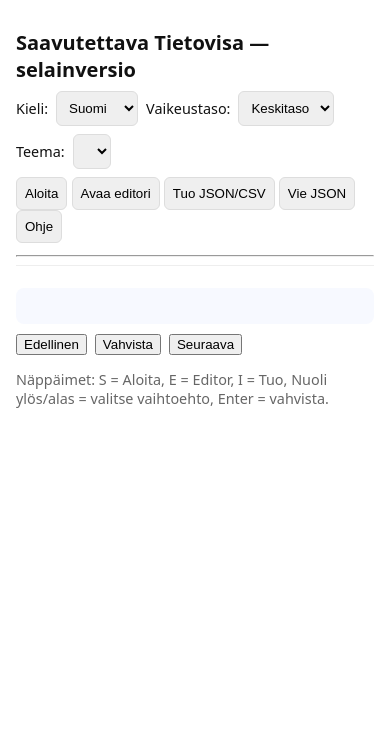
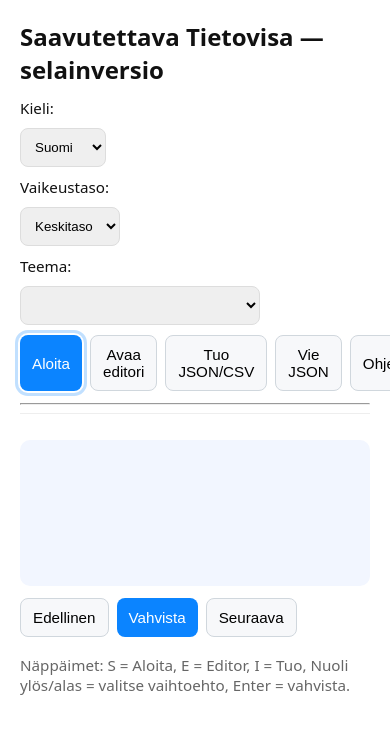
Before and after one commit to panujansson-pixel/saavutettavatietovisa, a plain HTML site: page index.html in a window 390 px wide. Both pictures are taken after a click on the button "Aloita". Drawn offline with Linux system fonts and the light colour scheme.

Commit message:
Update styles.css

```diff
--- a/styles.css
+++ b/styles.css
@@ -3,20 +3,38 @@
   --bg: #ffffff;
   --fg: #111;
   --accent: #0b84ff;
+  --muted: #666;
+  --primary-bg: #0b84ff;
+  --primary-fg: #fff;
+  --button-radius: 8px;
 }
 html,body{height:100%;margin:0;font-family:system-ui,-apple-system,Segoe UI,Roboto,"Helvetica Neue",Arial;}
-body{background:var(--bg);color:var(--fg);padding:16px}
-h1{font-size:1.25rem;margin-bottom:8px}
-#controls{display:flex;flex-wrap:wrap;gap:8px;align-items:center;margin-bottom:12px}
-#controls label{font-size:0.9rem}
-#controls select,#controls button{padding:8px;border-radius:6px;border:1px solid #ddd}
-#game{border-top:1px solid #eee;padding-top:12px}
-#questionArea{margin:10px 0;padding:14px;border-radius:8px;background:#f7f9ff}
-#questionText{font-size:1.1rem;margin-bottom:8px}
-.optionBtn{display:block;text-align:left;width:100%;padding:10px;margin:6px 0;border-radius:6px;border:1px solid #ddd;background:#fff}
-.optionBtn[aria-selected="true"]{background:var(--accent);color:#fff}
+body{background:var(--bg);color:var(--fg);padding:20px}
+h1{font-size:1.5rem;margin:0 0 12px 0}
+#controls{display:flex;flex-wrap:wrap;gap:10px;align-items:center;margin-bottom:12px}
+#controls label{font-size:0.95rem;margin-right:6px}
+#controls select{padding:10px;border-radius:8px;border:1px solid #ddd}
+#controlButtons{display:flex;gap:8px;margin-left:8px}
+button{padding:10px 12px;border-radius:var(--button-radius);border:1px solid #d0d7dd;background:#f7f8fa;cursor:pointer;font-size:0.95rem}
+button.primary{background:var(--primary-bg);color:var(--primary-fg);border:none}
+button:focus{outline:3px solid rgba(11,132,255,0.25);outline-offset:2px}
+#game{border-top:1px solid #eee;padding-top:14px;margin-top:8px}
+#questionArea{margin:12px 0;padding:18px;border-radius:10px;background:#f2f6ff;min-height:110px}
+#questionText{font-size:1.15rem;margin-bottom:12px}
+#options{display:block}
+.optionBtn{display:block;text-align:left;width:100%;padding:12px;margin:8px 0;border-radius:8px;border:1px solid #dfe6f0;background:#fff;font-size:1rem}
+.optionBtn[aria-selected="true"]{background:var(--accent);color:#fff;border-color:var(--accent)}
 #gameControls{display:flex;gap:8px;margin-top:8px}
-#editor{margin-top:12px;padding:12px;border:1px dashed #ccc;border-radius:6px}
-.editorButtons{display:flex;gap:8px;margin-top:8px}
+#editor{margin-top:18px;padding:14px;border:1px dashed #c9d2dc;border-radius:8px;background:#fafafa}
+.editorButtons{display:flex;gap:8px;margin-top:10px}
 .visuallyReadable{outline:none}
-footer{margin-top:14px;color:#666;font-size:0.9rem}
+footer{margin-top:18px;color:var(--muted);font-size:0.95rem}
+
+/* make select theme wide */
+#themeSelect{min-width:240px}
+
+/* responsive */
+@media (max-width:640px){
+  #controls{flex-direction:column;align-items:flex-start}
+  #controlButtons{margin-left:0}
+}
```
